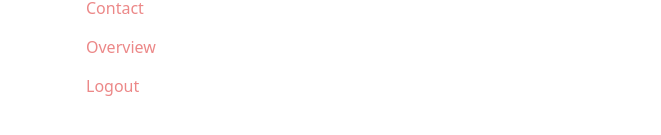
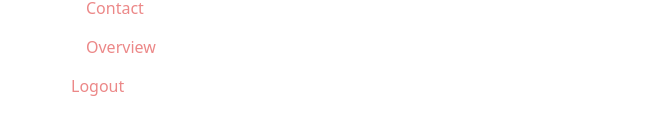
Before and after one commit to DSAW-2024-1/react-router-context-valentinaruiz-marianasalas, a React (Vite) app in the folder my-react-app/: page / in a window 1280 px wide. Shown: the part 185-320 px from the top of the page, without its empty margins (14-675 px from the left). Built offline with nearby package versions, Linux system fonts and the light colour scheme; sample sign-in values are in the browser's storage.

Commit message:
commit 20

```diff
--- a/my-react-app/src/App.jsx
+++ b/my-react-app/src/App.jsx
@@ -1,4 +1,4 @@
-import {Login, Logout, Contact, Home, Overview} from "./pages";
+import {Login,  Contact, Home, Overview} from "./pages";
 import { Menu } from "./components";
 import './App.css'
 import AuthProvider, {
@@ -19,7 +19,6 @@ export default function App() {
         <Router>
           <Routes>
             <Route path={"/"} element={<Home />} />
-            <Route path={"/logout"} element={<Logout />} />
             <Route path={"/contact"} element={<Contact />} />
             <Route path={"/overview"} element={<Overview />} />
             <Route path="*" element={<>
--- a/my-react-app/src/components/menu/menu.jsx
+++ b/my-react-app/src/components/menu/menu.jsx
@@ -3,7 +3,13 @@ import { useContext } from 'react';
 import { AuthContext, AuthStatus } from '../../contexts/AuthContext';
 
 const Menu = () => {
-  const { authStatus } = useContext(AuthContext);
+  const { authStatus, signOut } = useContext(AuthContext);
+
+  const handleLogout = async () => {
+    localStorage.setItem("username", "");
+    signOut();
+    window.location.href = "/login";
+  };
 
   return (
     <nav className="menu">
@@ -12,7 +18,7 @@ const Menu = () => {
         <li><Link to="/contact">Contact</Link></li>
         <li><Link to="/overview">Overview</Link></li>
         {authStatus === AuthStatus.SignedOut && <li><Link to="/login">Login</Link></li>}
-        {authStatus === AuthStatus.SignedIn && <li><Link to="/logout">Logout</Link></li>}
+        {authStatus === AuthStatus.SignedIn && <li><button onClick={handleLogout}>Logout</button></li>}
       </ul>
     </nav>
   );
--- a/my-react-app/src/pages/index.js
+++ b/my-react-app/src/pages/index.js
@@ -1,5 +1,4 @@
 export {default as Home} from './home/home'
 export {default as Contact} from './contact/contact'
 export {default as Login} from "./Login/login"
-export {default as Logout} from "./logout/Logout"
 export {default as Overview} from "./Overview/overview"
--- a/my-react-app/src/pages/logout/Logout.jsx
+++ /dev/null
@@ -1,27 +0,0 @@
-import { AuthContext } from '../../contexts/AuthContext';
-import { useContext } from 'react';
-import { Menu } from '../../components';
-
-
-const Logout = () => {
-  const authContext = useContext(AuthContext);
-
-  return (
-    <div>
-    <p>Para cerrar la sesion oprima el mensaje que dice (cerrar sesion) en color negro justo debajo</p>
-    <button
-      onClick={async () => {
-        localStorage.setItem("username", "");
-        authContext.signOut();
-        window.location.href = "/login";
-      }}
-    >
-      <strong>Cerrar sesión</strong>
-    </button>
-    <Menu />
-
-    </div>
-  );
-};
-
-export default Logout;
```
